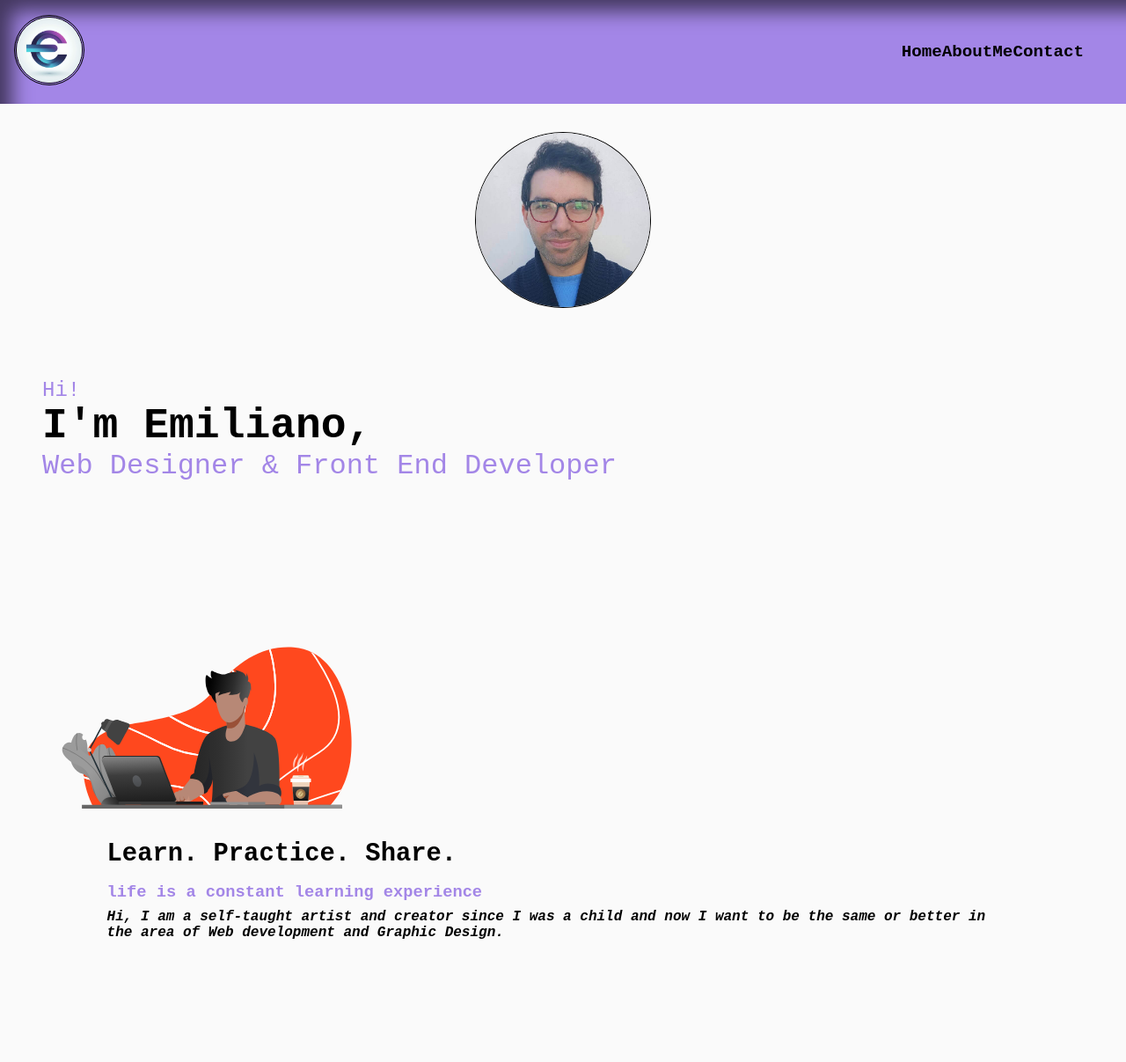
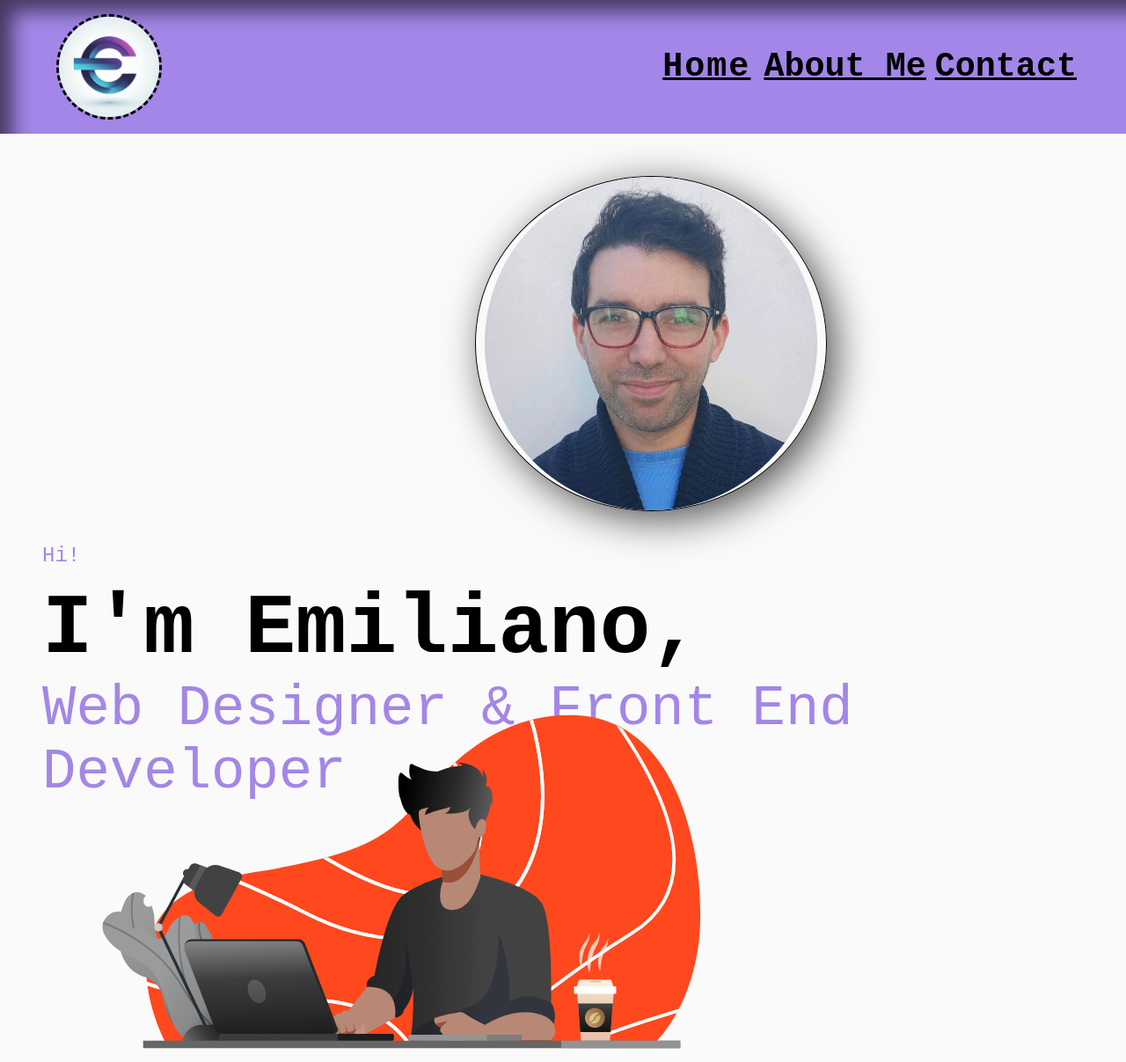
Before and after one commit to EmiGarriador/Portfolio-V.4, a plain HTML site: page index.html in a window 1280 px wide. Shown: the top 1207 px of the page at 88% size. Drawn offline with nearby package versions, Linux system fonts and the light colour scheme; a web font is replaced by a local one.

Commit message:
hago el responsive design para 1024px

```diff
--- a/index.html
+++ b/index.html
@@ -19,9 +19,9 @@
     </figure>
     <nav>
        <div class="menuHeader">
-           <p>Home</p>
-           <p>AboutMe</p>
-           <p>Contact</p>
+        <a href="#" class="Home">Home</a>
+        <a href="#" class="aboutMe">About Me</a>
+        <a href="#" class="Contact">Contact</a>
        </div>
     </nav>
 </header>
@@ -41,7 +41,7 @@
     <!-- seccion about me -->
     <section id="about-me">
         <figure>
-            <lottie-player src="/IMG/workspace.json" background="transparent"  speed="2"  style="width: 100%; max-width: 350px; height: 300px;" loop autoplay></lottie-player>
+            <lottie-player class="me" src="/IMG/workspace.json" background="transparent"  speed="2" loop autoplay></lottie-player>
             <article>
                 <h2>Learn. Practice. Share.</h2>
                 <h3>life is a constant learning experience</h3>
@@ -53,7 +53,7 @@
     <!-- fin de seccion about me -->
     <section class="section-division">
         <a href="#skills">
-          <lottie-player class="down-arrow" src="/IMG/Down arrows.json"  background="transparent"  speed="1"  style="width: 5rem; height: 5rem;"  loop autoplay></lottie-player>
+          <lottie-player class="down-arrow" src="/IMG/Down arrows.json"  background="transparent"  speed="1"  loop autoplay></lottie-player>
         </a>
       </section>
 <!-- seccion de skills -->
@@ -94,7 +94,7 @@
 
 <section class="division">
     <a href="#contactme">
-      <lottie-player class="down-arrow" src="/IMG/Down arrows.json"  background="transparent"  speed="1"  style="width: 5rem; height: 5rem;"  loop autoplay></lottie-player>
+      <lottie-player class="down-arrow" src="/IMG/Down arrows.json"  background="transparent"  speed="1"  loop autoplay></lottie-player>
     </a>
   </section>
 
--- a/main.css
+++ b/main.css
@@ -20,6 +20,32 @@ header{
     padding: 1rem 1rem;
 }
 
+header figure{
+    display: flex;
+    justify-self: flex-start;
+    align-self:first baseline;
+
+}
+
+.Home{
+    letter-spacing: 2px;
+    margin-right: 5px;
+}
+
+.aboutMe{
+    margin-right: 5px;
+}
+
+.menuHeader{
+    display: flex;
+    font-size: larger;
+    font-family: 'Courier New', Courier, sans-serif;
+    font-weight: 700;
+    color: #000;
+    cursor: pointer;
+}
+
+
 
 figure{
     margin: 0;
@@ -33,14 +59,7 @@ header figure img{
     height: 80px;
 }
 
-.menuHeader{
-    display: flex;
-    font-size: larger;
-    font-family: 'Courier New', Courier, sans-serif;
-    font-weight: 700;
-    padding: 2rem 2rem;
 
-}
 /*fin estilos de header */
 
 
@@ -129,6 +148,16 @@ main article p{
 
 #about-me p{
     padding-top: 0.5rem;
+}
+
+.me{
+    max-width: 300px;
+    height: 300px;
+}
+
+.down-arrow{
+    height: 14rem;
+    width: 14rem;
 }
 
 
@@ -229,3 +258,117 @@ footer figure img{
 }
 
 /*fin estilos de footer */
+
+
+/*Responsive design*/
+
+@media (min-width: 1024px) {
+    header{
+        display:block
+        flex-direction: column;
+        font-size:xx-large;
+        padding: 1rem 1rem;
+    }
+    header figure{
+        padding-left: 3rem;
+
+    }
+    .Home{
+        color: #000000;
+    }
+    .aboutMe{
+        color: #000000;
+        margin-right: 10px;
+        margin-left: 10px;
+    }
+    .Contact{
+        color: #000000;
+        margin-right: 10px;
+    }
+
+    .menuHeader{
+        padding-right: 30px;
+    }
+
+    header figure img{
+        height: 120px;
+        border-style: dashed;
+    }
+
+
+    main figure img{
+        margin-top: 1rem;
+        margin-bottom: 2rem;
+        box-shadow: 10px 10px 47px -2px rgba(0,0,0,0.72);
+        padding-left: 5%;
+        padding-right: 5%;
+        width: 400px;
+    }
+
+    main article{
+        display: grid;
+    }
+
+    main article h1{
+        margin-top: 1rem;
+        font-size: 6rem
+    }
+    main article p{
+        font-size: 4rem;
+    }
+
+    .me{
+        margin-top: 1rem;
+        margin-bottom: 2rem;
+        max-width: 800px;
+        height: 500px;
+    }
+
+    #about-me{
+        font-size: 3rem;
+    }
+
+    #about-me h2{
+        font-size: 4rem;
+    }
+
+    .down-arrow{
+        height: 500px;
+        width: 500px;
+        margin-top: 4rem;
+    }
+
+    section p{
+        font-size: 3rem;
+        margin-bottom: 2rem;
+    }
+
+    .skills{
+        height: 30rem;
+    }
+
+    .skills-text2{
+        font-size: 3rem;
+    }
+
+    .skills-text2{
+        font-size: 5rem;
+    }
+
+    }
+
+
+
+
+
+
+
+
+
+
+
+
+
+
+
+}
--- a/media.css
+++ /dev/null
@@ -1,5 +0,0 @@
-/*Responsive design*/
-
-@media (min-width: 1024px) {
-
-}
```
